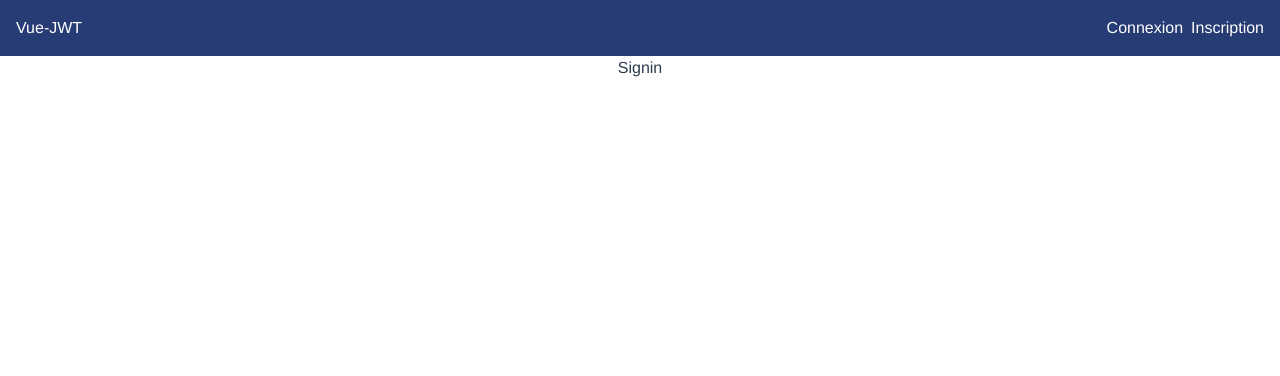
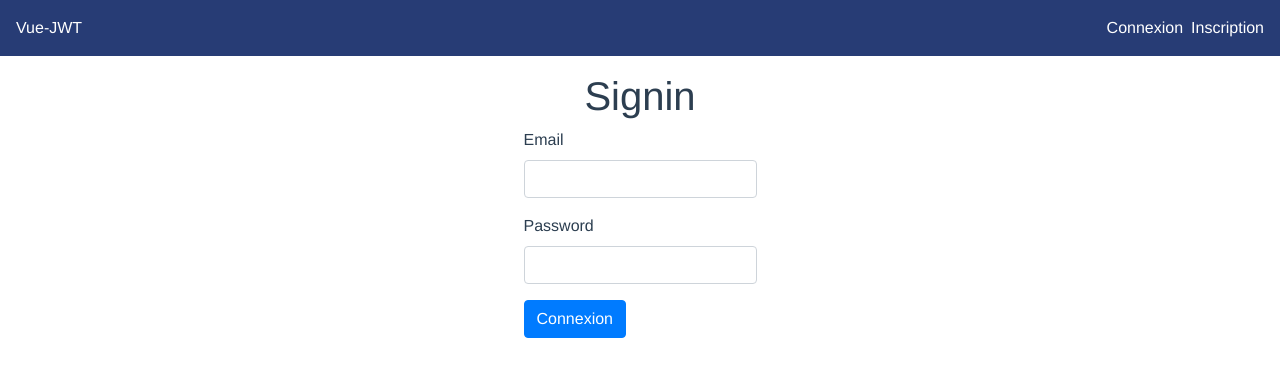
Before and after one commit to sandix34/Vue.js-JWT-Authentication, a Vue app in the folder client/: page /signin in a window 1280 px wide. Shown: the top 376 px of the page. Built offline with nearby package versions, Linux system fonts and the light colour scheme.

Commit message:
🧾  form implementation

```diff
--- a/client/package.json
+++ b/client/package.json
@@ -32,7 +32,9 @@
       "plugin:vue/essential",
       "eslint:recommended"
     ],
-    "rules": {},
+    "rules": {
+      "no-console": "off"
+    },
     "parserOptions": {
       "parser": "babel-eslint"
     }
--- a/client/src/components/Signin.vue
+++ b/client/src/components/Signin.vue
@@ -1,14 +1,47 @@
 <template>
-  <div>Signin</div>
+  <div class="container d-flex flex-column p-3 justify-content-center align-items-center">
+    <h1>Signin</h1>
+    <form @submit="trySubmit" class="text-left">
+      <div class="form-group">
+        <label>Email</label>
+        <input class="form-control" v-model="form.email" type="email">
+      </div>
+      <div class="form-group">
+        <label>Password</label>
+        <input class="form-control" v-model="form.password" type="password">
+      </div>
+      <ul v-if="errors.length">
+        <li class="text-danger" v-for="error in errors" :key="error">{{ error }}</li>
+      </ul>
+      <button class="btn btn-primary">Connexion</button>
+    </form>
+  </div>
 </template>
 
 <script>
 
 export default {
   name: 'Signin',
-  components: {
-
-  }
+  data () {
+    return {
+      errors: [],
+      form: {
+        email: '',
+        password: ''
+      }
+    }
+  },
+  methods: {
+    trySubmit(e) {
+      e.preventDefault();
+      if (this.isValid()) {
+      console.log(this.form);
+      }
+    },
+    isValid() {
+      return true;
+    }
+  },
 }
 </script>
 
--- a/client/src/components/Signup.vue
+++ b/client/src/components/Signup.vue
@@ -1,14 +1,52 @@
 <template>
-  <div>Signup</div>
+  <div class="container d-flex flex-column p-3 justify-content-center align-items-center">
+    <h1>Signup</h1>
+    <form @submit="trySubmit" class="text-left">
+      <div class="form-group">
+        <label>Email</label>
+        <input class="form-control" v-model="form.email" type="email">
+      </div>
+      <div class="form-group">
+        <label>Username</label>
+        <input class="form-control" v-model="form.username" type="text">
+      </div>
+      <div class="form-group">
+        <label>Password</label>
+        <input class="form-control" v-model="form.password" type="password">
+      </div>
+      <ul v-if="errors.length">
+        <li class="text-danger" v-for="error in errors" :key="error">{{ error }}</li>
+      </ul>
+      <button class="btn btn-primary">Signup</button>
+    </form>
+  </div>
 </template>
 
 <script>
 
 export default {
   name: 'Signup',
-  components: {
-
-  }
+  data () {
+    return {
+      errors: [],
+      form: {
+        email: '',
+        username: '',
+        password: ''
+      }
+    }
+  },
+  methods: {
+    trySubmit(e) {
+      e.preventDefault();
+      if (this.isValid()) {
+      console.log(this.form);
+      }
+    },
+    isValid() {
+      return true;
+    }
+  },
 }
 </script>
 
```
